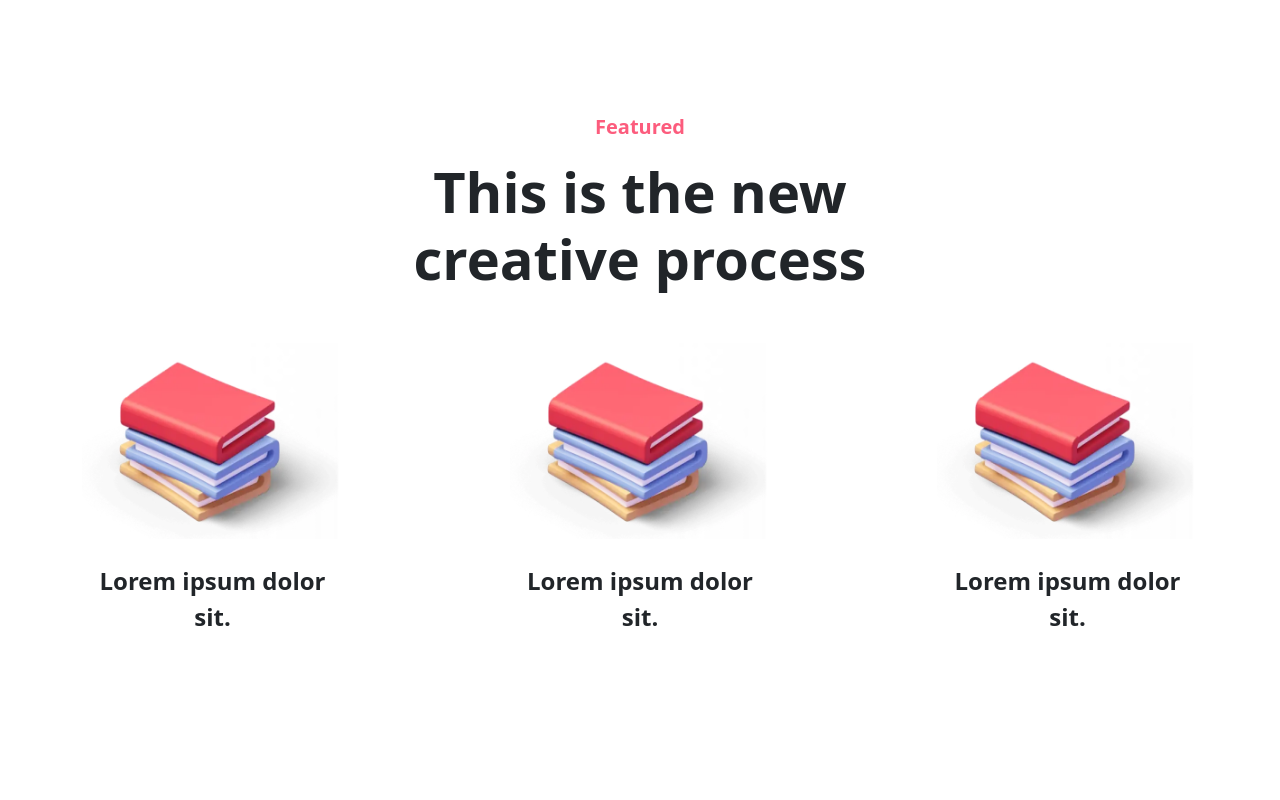
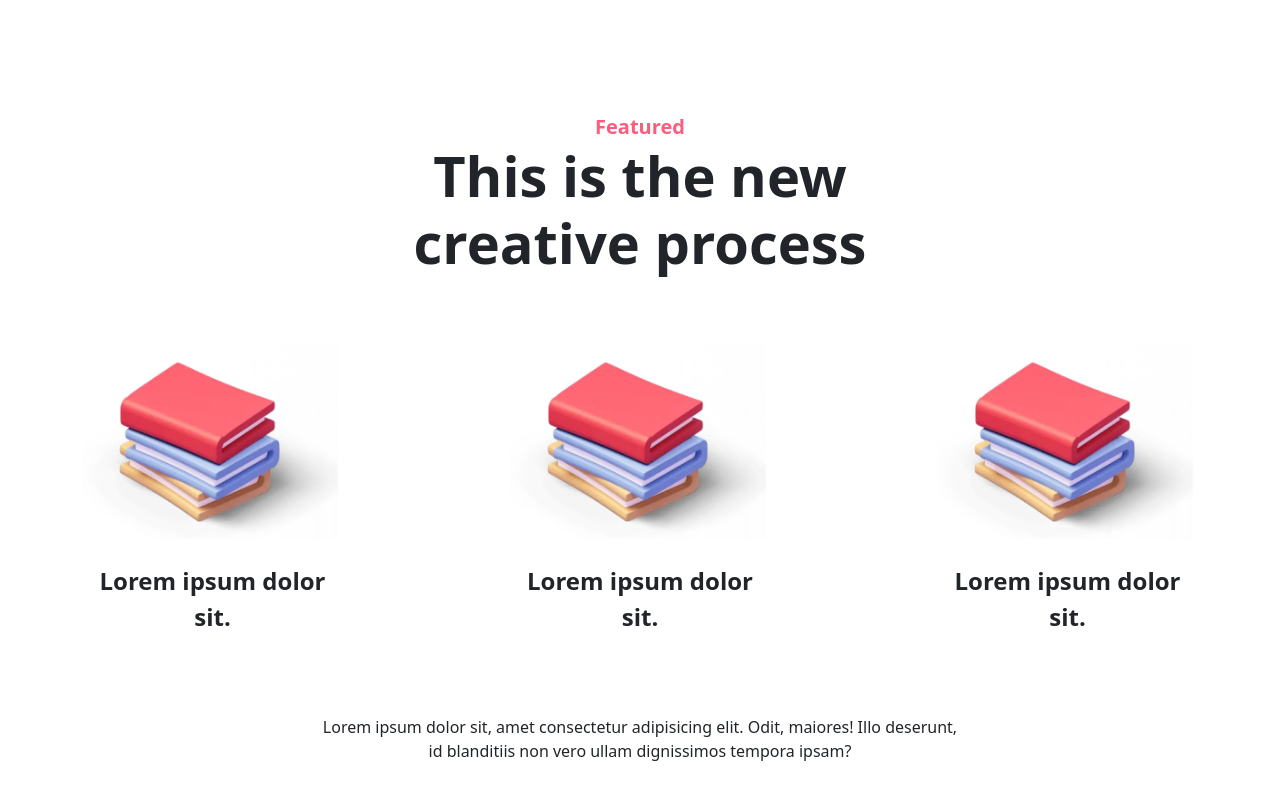
Before and after one commit to chandra-deb/Foxxy, a plain HTML site: page index.html in a window 1280 px wide. Shown: the part 714-1514 px from the top of the page. Before the commit the page ends 1473 px from the top, so only its background shows below. Drawn offline with nearby package versions, Linux system fonts and the light colour scheme.

Commit message:
added bottom text to featured section

```diff
--- a/index.html
+++ b/index.html
@@ -59,9 +59,9 @@
         <div class="container-lg">
             <div class="text-center">
                 <strong class="brand-gradient lead fw-bold">Featured</strong>
-                <h2 class="display-4 fw-bold my-3 ">This is the new </br>creative process</h2>
+                <h2 class="display-4 fw-bold">This is the new </br>creative process</h2>
             </div>
-            <div class="row text-center justify-content-between my-5">
+            <div class="row text-center justify-content-between" style="margin-top:4rem;margin-bottom:4rem">
                 <div class="col-md-3 ">
                     <img src="img/book.webp" alt="Book" class="img-fluid">
                     <p class="fw-bold fs-4 mt-4">Lorem ipsum dolor sit.</p>
@@ -75,6 +75,15 @@
                     <p class="fw-bold fs-4 mt-4">Lorem ipsum dolor sit.</p>
                 </div>
             </div>
+            <div class="row justify-content-center">
+                <div class="col-md-7">
+                    <div class="text-center lead fs-6">
+                        Lorem ipsum dolor sit, amet consectetur
+                        adipisicing elit. Odit, maiores! Illo deserunt, id blanditiis
+                        non vero ullam dignissimos tempora ipsam?
+                    </div>
+                </div>
+            </div>
         </div>
     </section>
 
```
